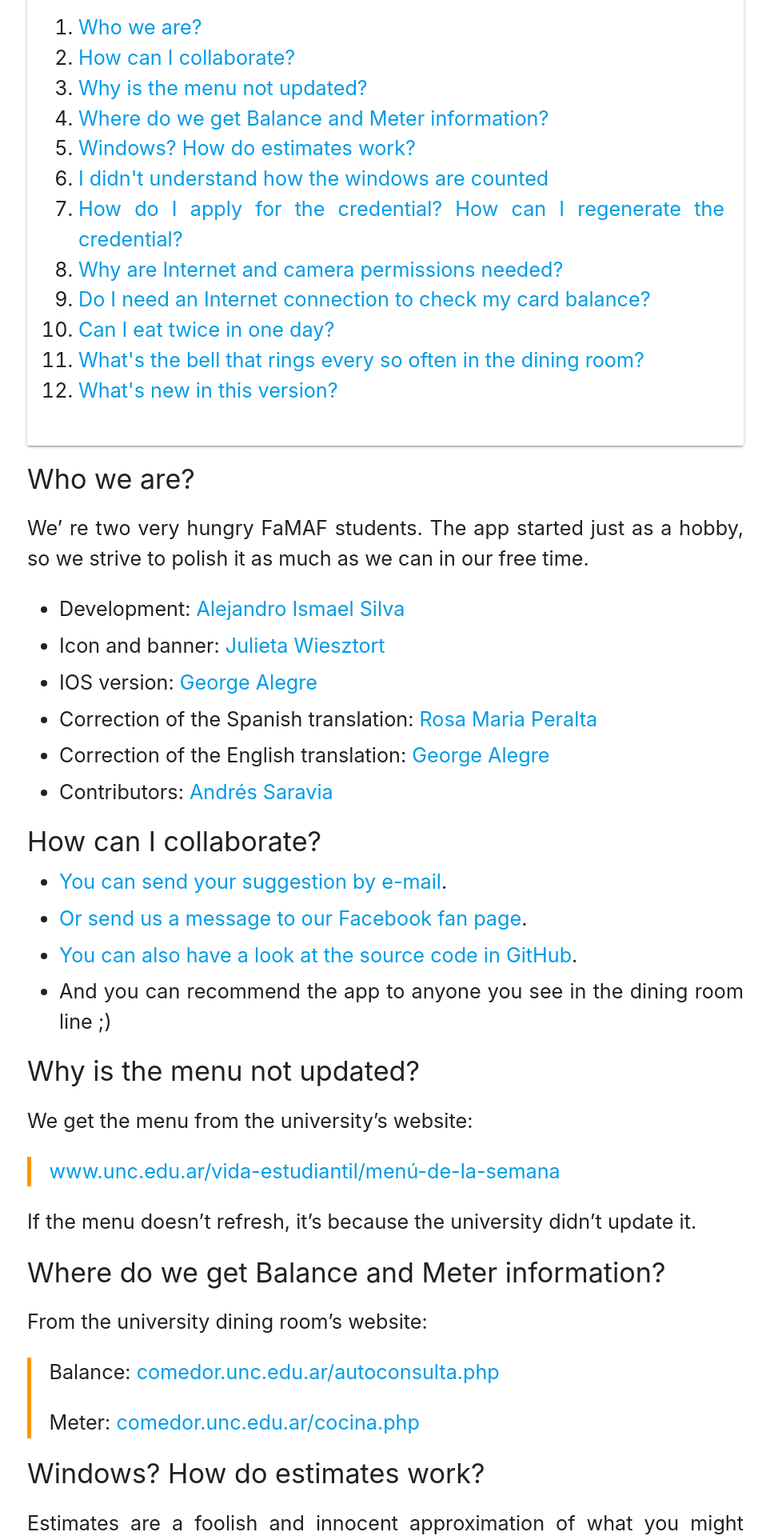
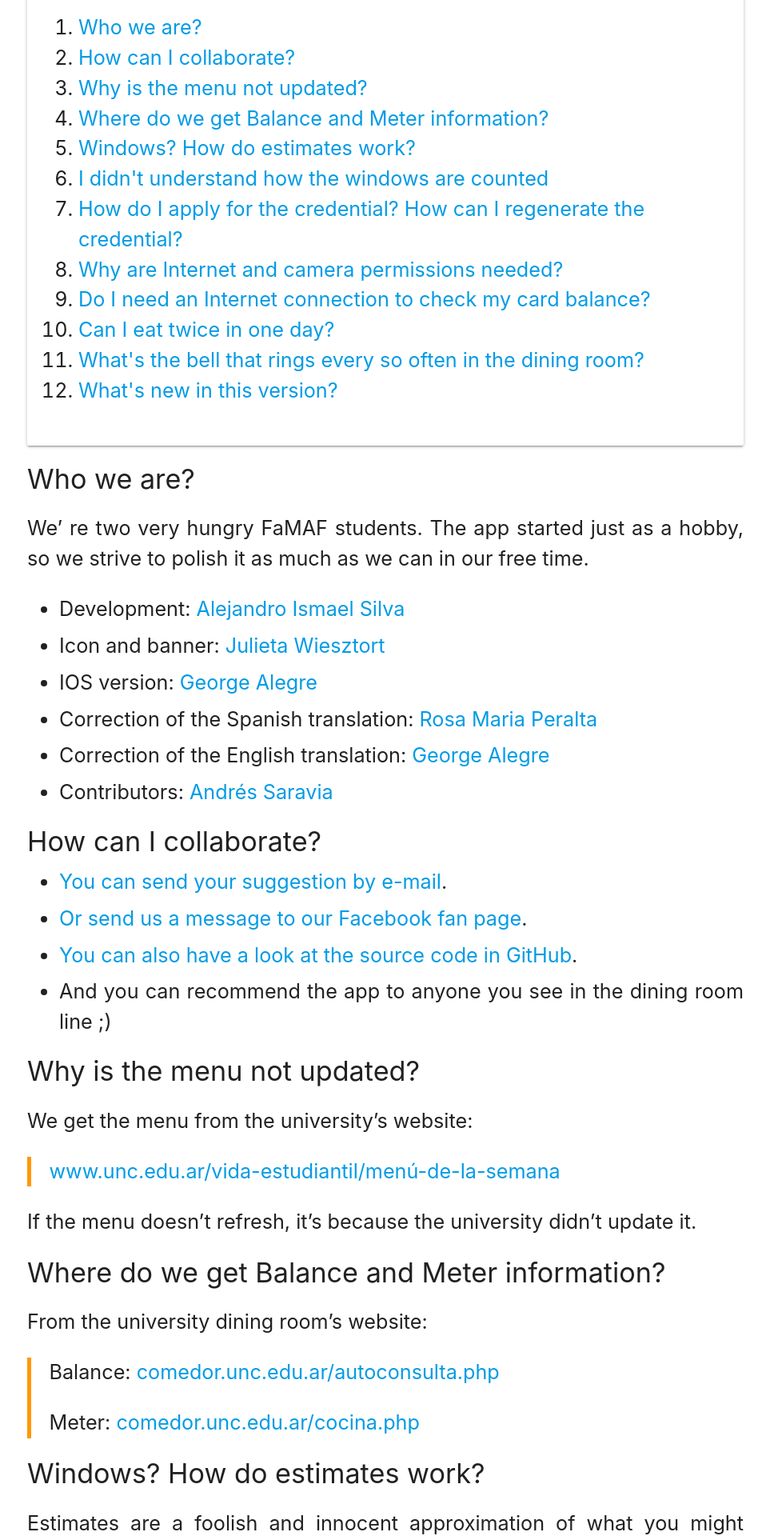
Before and after one commit to AIDEA775/UNCmorfi, a Jekyll site: the page built from en/index.html, in a window 1280 px wide. Shown: the part 376-2296 px from the top of the page at 80% size, without its empty margins (158-1121 px from the left). Built offline with Jekyll 4.4.1, drawn with Linux system fonts in a browser that asks for light colours.

Commit message:
More improvements

```diff
--- a/_layouts/faq.html
+++ b/_layouts/faq.html
@@ -23,9 +23,9 @@
       {% assign pages=site.pages | where:"resource", true | where:"lang", page.lang %}
 
       <div class="card-panel white">
-        <div class="flow-text">
+        <div>
           <h4>{{ headers.faq-indice }}</h4>
-          <ol>
+          <ol class="flow-text">
           {% for p in pages %}
             <li><a href="#{{ p.ref }}">{{ p.title }}</a></li>
           {% endfor %}
@@ -70,7 +70,7 @@
   <footer class="page-footer orange lighten-1">
     <div class="footer-copyright orange">
       <div class="container">
-        <a href="{{ headers.lang-sel | absolute_url }}" class="white-text text-lighten-4 right">{{ headers.lang-show }}</a>
+        <a href="{{ headers.lang-sel | absolute_url }}" class="white-text text-lighten-4">{{ headers.lang-show }}</a>
       </div>
     </div>
   </footer>
--- a/assets/main.css
+++ b/assets/main.css
@@ -13,3 +13,7 @@
     margin: 8px 0px;
     padding: 0px;
 }
+div.flow-text > ol {
+    margin: 0px;
+    padding-left: 2.5rem;
+}
```
